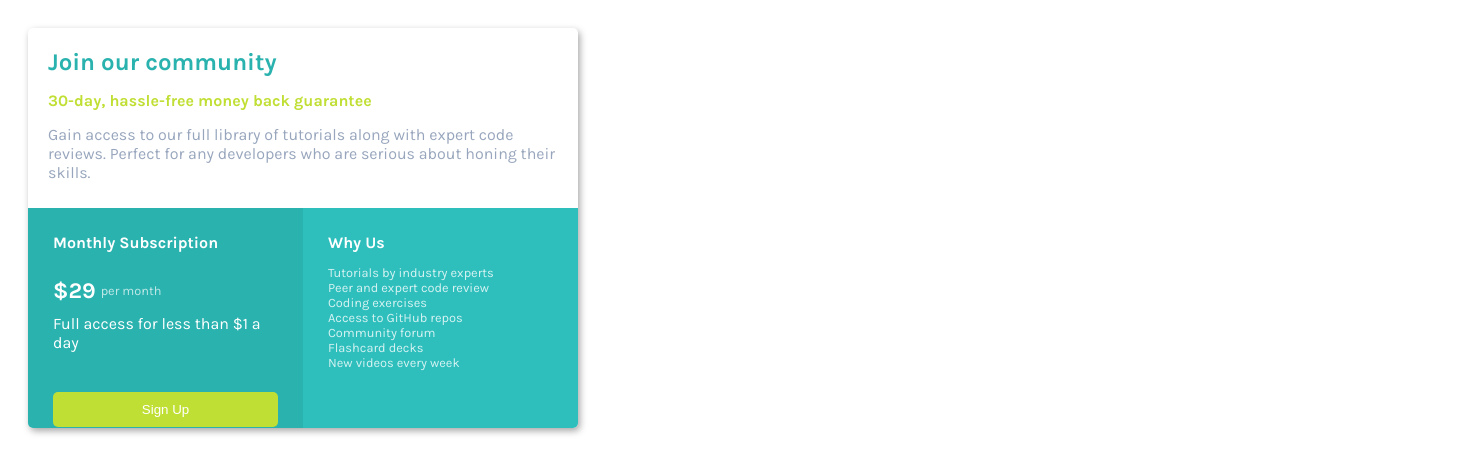
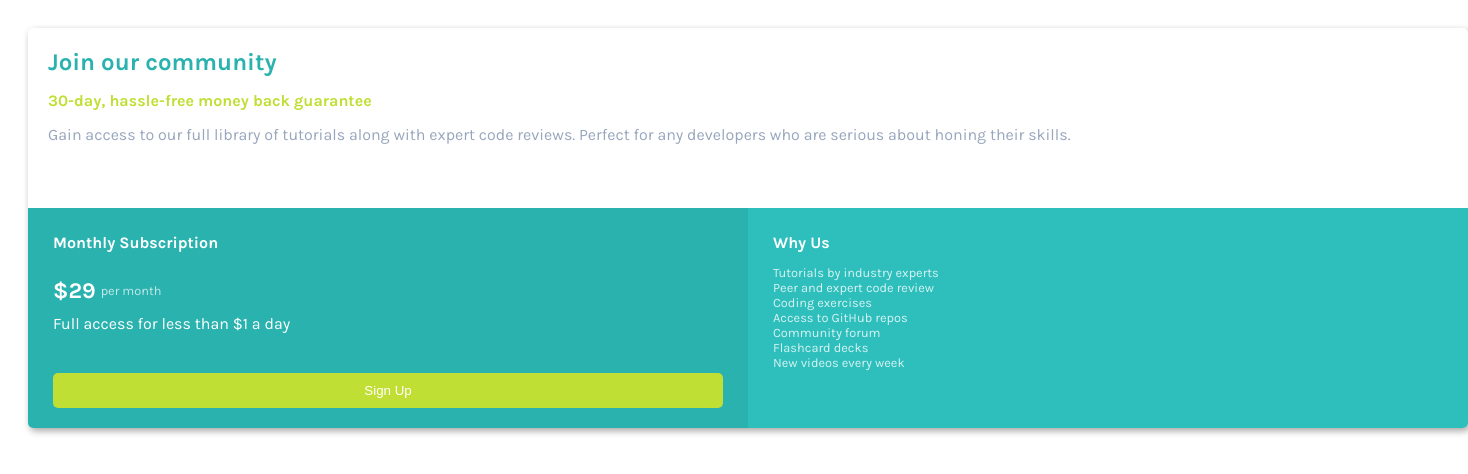
Before and after one commit to chandamalembe/card-css-challenge, a plain HTML site: page index.html in a window 1280 px wide. Shown: the whole page, 1468 px wide, since content can reach past the window. Drawn offline with Linux system fonts and the light colour scheme.

Commit message:
Increased card width

```diff
--- a/style.css
+++ b/style.css
@@ -116,7 +116,7 @@ ul {
 
 @media (min-width: 576px) {
     #card {
-        width: 550px;
+        width: 1440px;
         height: 400px;
     }
 
```
